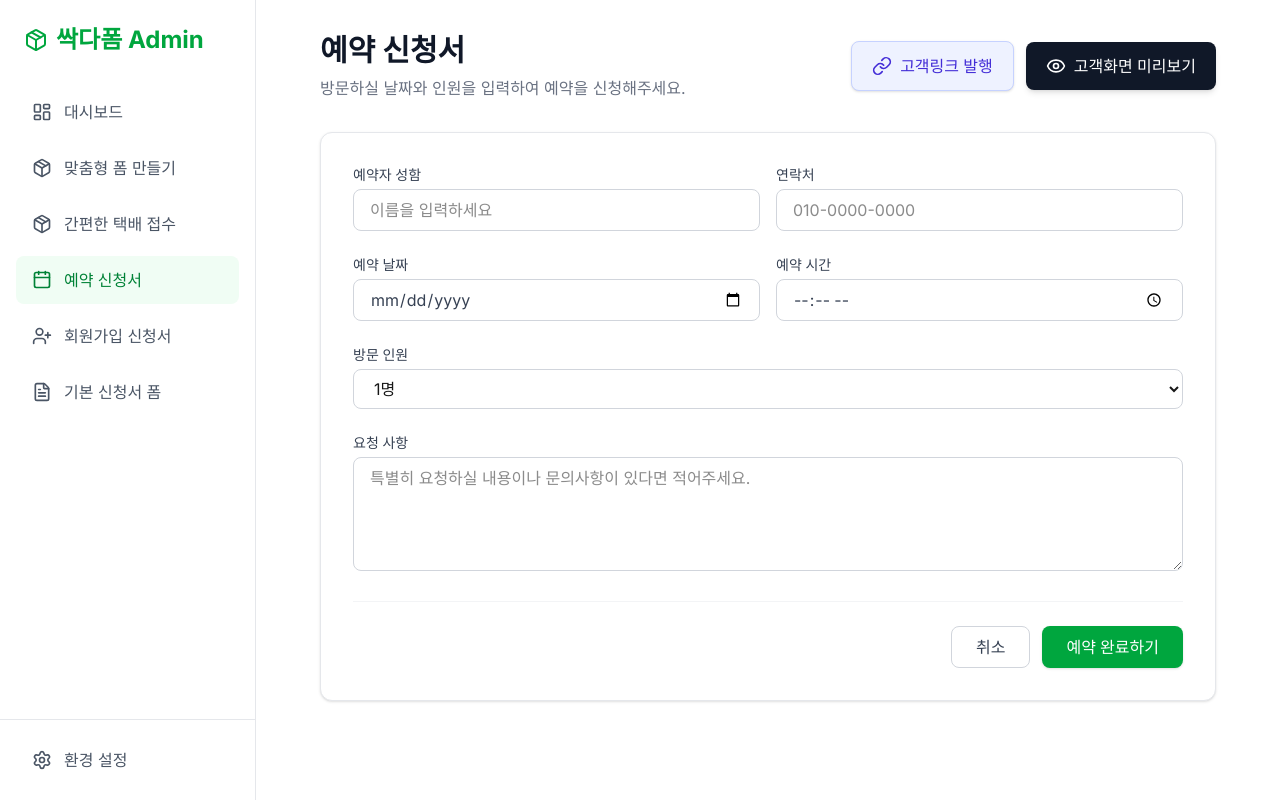
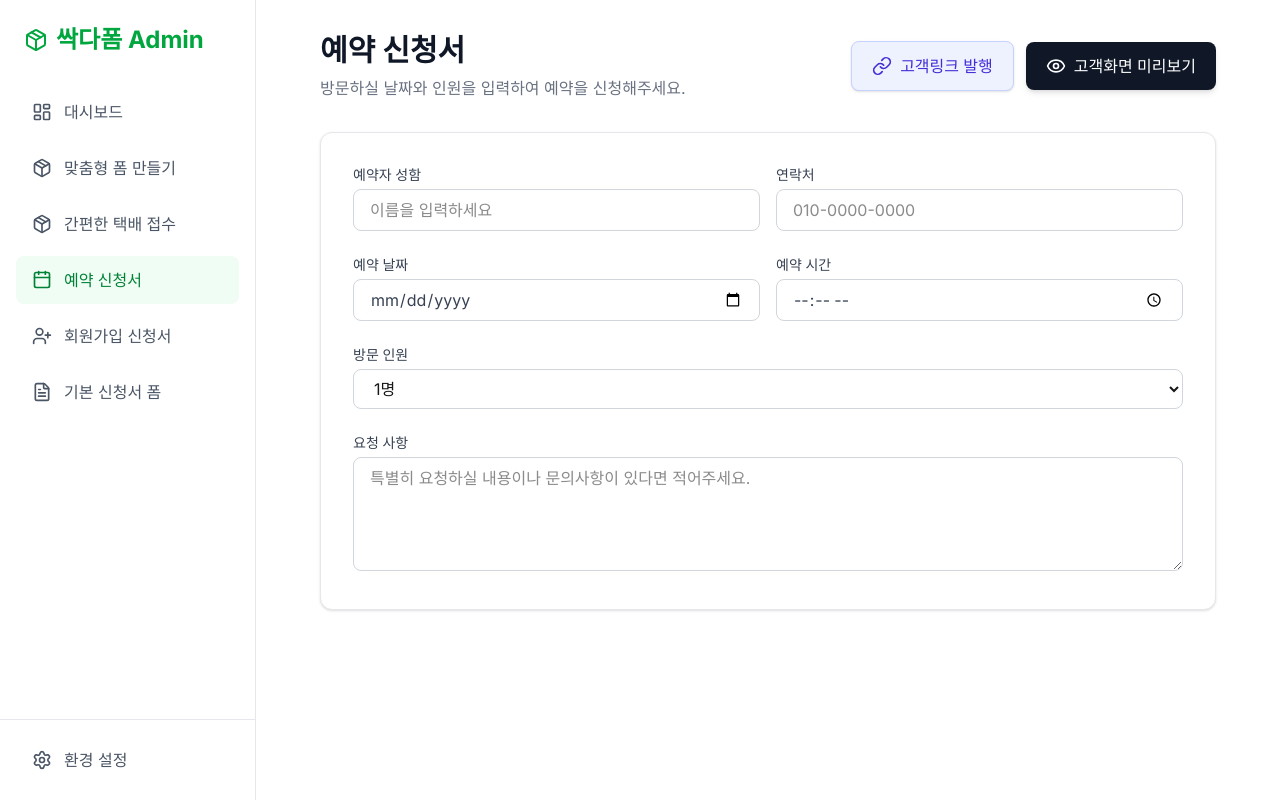
Before and after one commit to hannune-s/ssakdaform, a Next.js app: page /form-reservation in a window 1280 px wide. Built offline with nearby package versions, Linux system fonts and the light colour scheme.

Commit message:
style: 어드민 폼 화면에서 불필요한 하단 제출/취소 버튼 제거

```diff
--- a/src/app/form-basic/page.tsx
+++ b/src/app/form-basic/page.tsx
@@ -108,15 +108,6 @@ export default function BasicForm() {
             ></textarea>
           </div>
 
-          <div className="pt-4 flex justify-end gap-3 border-t border-gray-100">
-            <button type="button" className="px-6 py-2 border border-gray-300 text-gray-700 rounded-lg hover:bg-gray-50 transition-colors font-medium">
-              취소
-            </button>
-            <button type="button" className="px-6 py-2 bg-green-600 text-white rounded-lg hover:bg-green-700 transition-colors font-medium shadow-sm">
-              신청서 저장하기
-            </button>
-          </div>
-
         </form>
       </div>
     </div>
--- a/src/app/form-delivery/page.tsx
+++ b/src/app/form-delivery/page.tsx
@@ -121,15 +121,6 @@ export default function DeliveryForm() {
             </div>
           </section>
 
-          <div className="pt-6 flex flex-col md:flex-row justify-end gap-3 border-t border-gray-100">
-            <button type="button" className="w-full md:w-auto px-6 py-3 md:py-2 border border-gray-300 text-gray-700 rounded-lg hover:bg-gray-50 transition-colors font-medium">
-              취소
-            </button>
-            <button type="button" className="w-full md:w-auto px-6 py-3 md:py-2 bg-green-600 text-white rounded-lg hover:bg-green-700 transition-colors font-medium shadow-sm">
-              접수하기
-            </button>
-          </div>
-
         </form>
       </div>
     </div>
--- a/src/app/form-reservation/page.tsx
+++ b/src/app/form-reservation/page.tsx
@@ -108,15 +108,6 @@ export default function ReservationForm() {
             ></textarea>
           </div>
 
-          <div className="pt-6 flex flex-col md:flex-row justify-end gap-3 border-t border-gray-100">
-            <button type="button" className="w-full md:w-auto px-6 py-3 md:py-2 border border-gray-300 text-gray-700 rounded-lg hover:bg-gray-50 transition-colors font-medium">
-              취소
-            </button>
-            <button type="button" className="w-full md:w-auto px-6 py-3 md:py-2 bg-green-600 text-white rounded-lg hover:bg-green-700 transition-colors font-medium shadow-sm">
-              예약 완료하기
-            </button>
-          </div>
-
         </form>
       </div>
     </div>
```
